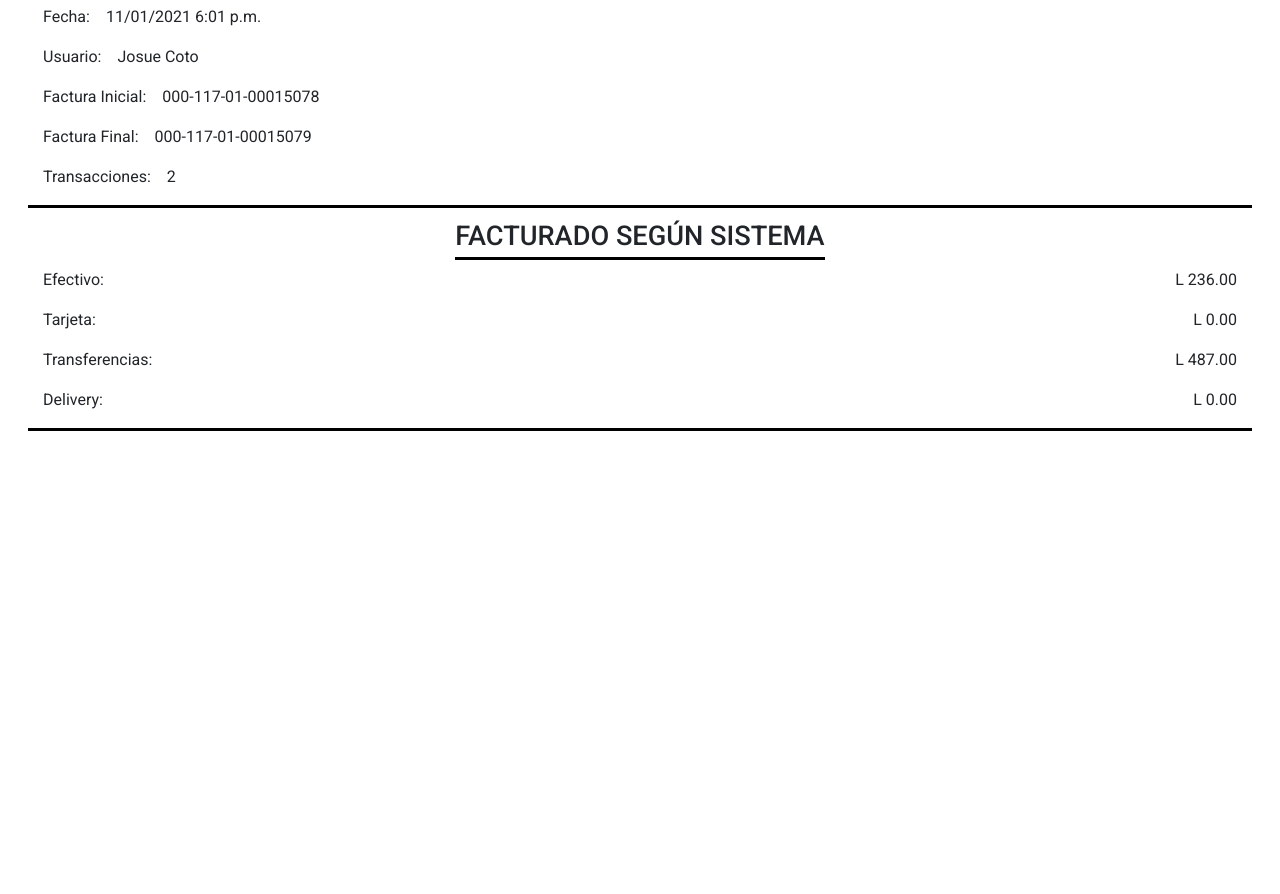
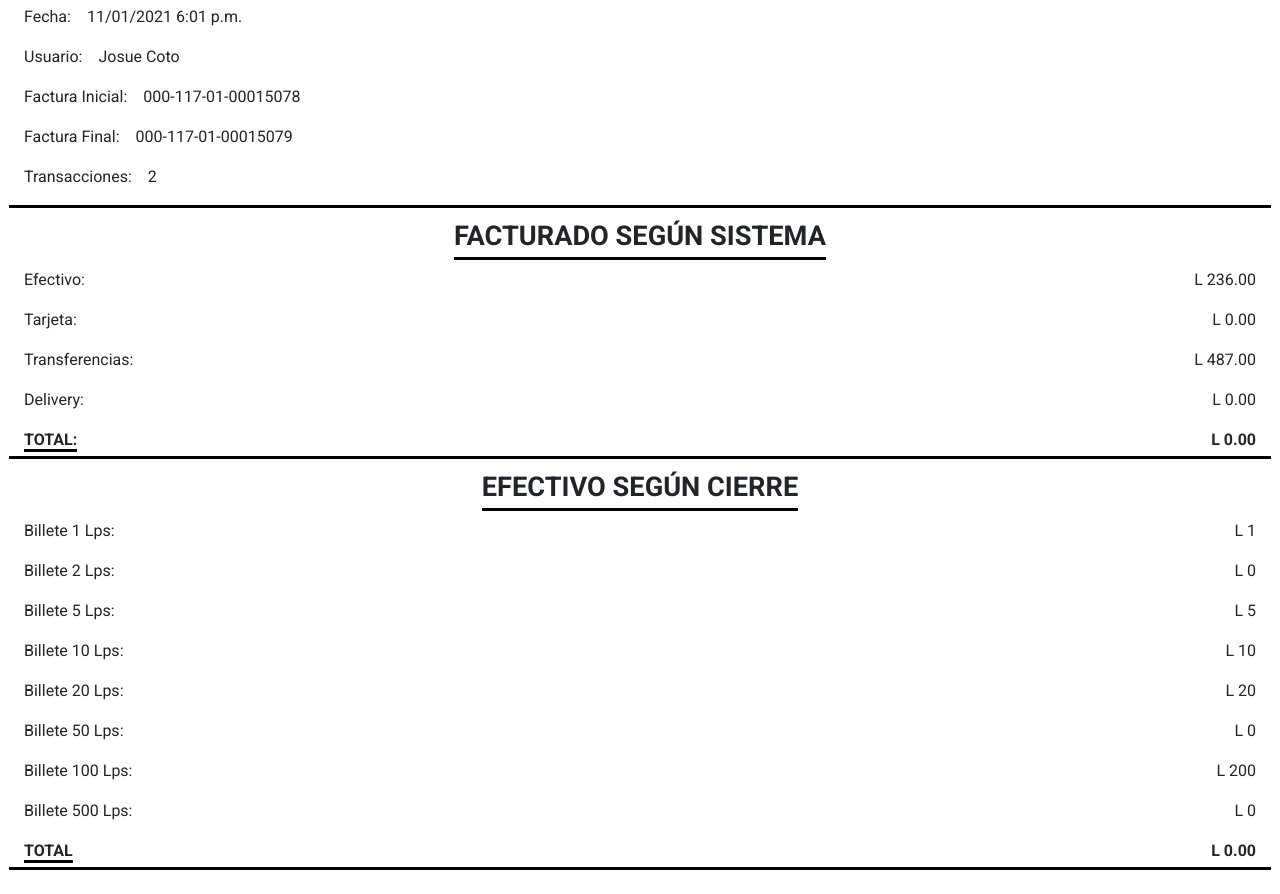
Before and after one commit to Pseudo-codigo/workspace-reporte-cierre, a plain HTML site: page index.html in a window 1280 px wide. Shown: the part 123-1017 px from the top of the page. Before the commit the page ends 800 px from the top, so only its background shows below. Drawn offline with nearby package versions, Linux system fonts and the light colour scheme.

Commit message:
2 files modified

```diff
--- a/index.html
+++ b/index.html
@@ -18,7 +18,7 @@
     <div class="m-4">
       <div class="row">
         <div class="col-12 d-flex">
-          <div class="m-auto title">
+          <div class="m-auto title font-weight-bold">
             REPORTE CAJA
           </div>
         </div>
@@ -26,13 +26,13 @@
 
       <div class="row mb-2">
         <div class="col-12 d-flex">
-          <div class="m-auto subtitle">
+          <div class="m-auto subtitle font-weight-bold">
             CIERRE DE VENTAS
           </div>
         </div>
       </div>
 
-      <div class="row mt-2 mr-1 ml-1 borderBottom">
+      <div class="row mt-2 borderBottom">
         <div class="col-12 d-flex mb-3">
           <div class="mr-2">
             Fecha:
@@ -78,13 +78,13 @@
 
       <div class="row mt-2 mb-2">
         <div class="col-12 d-flex">
-          <div class="m-auto subtitle underlined">
+          <div class="m-auto subtitle underlined font-weight-bold">
             FACTURADO SEGÚN SISTEMA
           </div>
         </div>
       </div>
 
-      <div class="row mt-2 mr-1 ml-1 borderBottom">
+      <div class="row mt-2 borderBottom">
         <div class="col-12 mb-3">
           <div class="row">
             <div class="col">
@@ -125,6 +125,121 @@
             </div>
           </div>
         </div>
+        <div class="col-12 mb-1">
+          <div class="row  font-weight-bold">
+            <div class="col">
+              <span class="underlined">
+                TOTAL:
+              </span>
+            </div>
+            <div class="col text-right">
+              L 0.00
+            </div>
+          </div>
+        </div>
+      </div>
+      <div class="row mt-2 mb-2">
+        <div class="col-12 d-flex">
+          <div class="m-auto subtitle underlined font-weight-bold">
+            EFECTIVO SEGÚN CIERRE
+          </div>
+        </div>
+      </div>
+
+      <div class="row mt-2 borderBottom">
+        <div class="col-12 mb-3">
+          <div class="row">
+            <div class="col">
+              Billete 1 Lps:
+            </div>
+            <div class="col text-right">
+              L 1
+            </div>
+          </div>
+        </div>
+        <div class="col-12 mb-3">
+          <div class="row">
+            <div class="col">
+              Billete 2 Lps:
+            </div>
+            <div class="col text-right">
+              L 0
+            </div>
+          </div>
+        </div>
+        <div class="col-12 mb-3">
+          <div class="row">
+            <div class="col">
+              Billete 5 Lps:
+            </div>
+            <div class="col text-right">
+              L 5
+            </div>
+          </div>
+        </div>
+        <div class="col-12 mb-3">
+          <div class="row">
+            <div class="col">
+              Billete 10 Lps:
+            </div>
+            <div class="col text-right">
+              L 10
+            </div>
+          </div>
+        </div>
+        <div class="col-12 mb-3">
+          <div class="row">
+            <div class="col">
+              Billete 20 Lps:
+            </div>
+            <div class="col text-right">
+              L 20
+            </div>
+          </div>
+        </div>
+        <div class="col-12 mb-3">
+          <div class="row">
+            <div class="col">
+              Billete 50 Lps:
+            </div>
+            <div class="col text-right">
+              L 0
+            </div>
+          </div>
+        </div>
+        <div class="col-12 mb-3">
+          <div class="row">
+            <div class="col">
+              Billete 100 Lps:
+            </div>
+            <div class="col text-right">
+              L 200
+            </div>
+          </div>
+        </div>
+        <div class="col-12 mb-3">
+          <div class="row">
+            <div class="col">
+              Billete 500 Lps:
+            </div>
+            <div class="col text-right">
+              L 0
+            </div>
+          </div>
+        </div>
+
+        <div class="col-12 mb-1">
+          <div class="row  font-weight-bold">
+            <div class="col">
+              <span class="underlined">
+                TOTAL
+              </span>
+            </div>
+            <div class="col text-right">
+              L 0.00
+            </div>
+          </div>
+        </div>
       </div>
     </div>
   </body>
--- a/styles.css
+++ b/styles.css
@@ -7,11 +7,9 @@ body {
 
 .title {
   font-size: 2.3em;
-  font-weight: 500;
 }
 .subtitle {
   font-size: 1.7em;
-  font-weight: 500;
 }
 
 .underlined{
```
